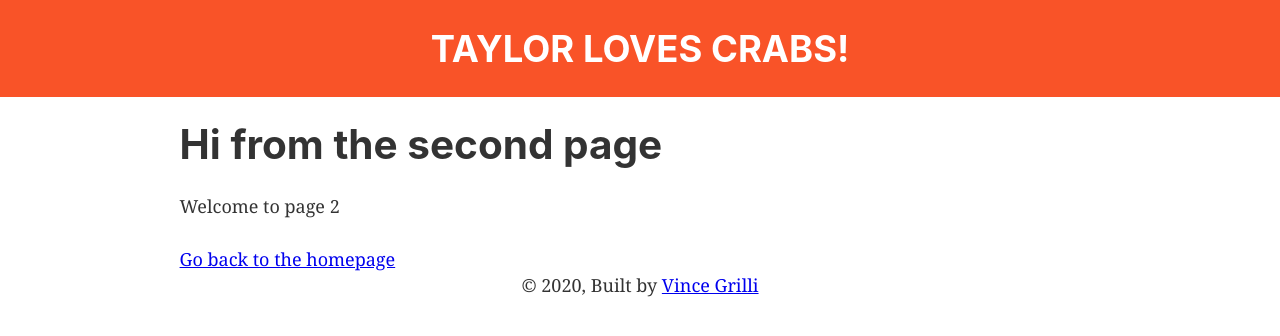
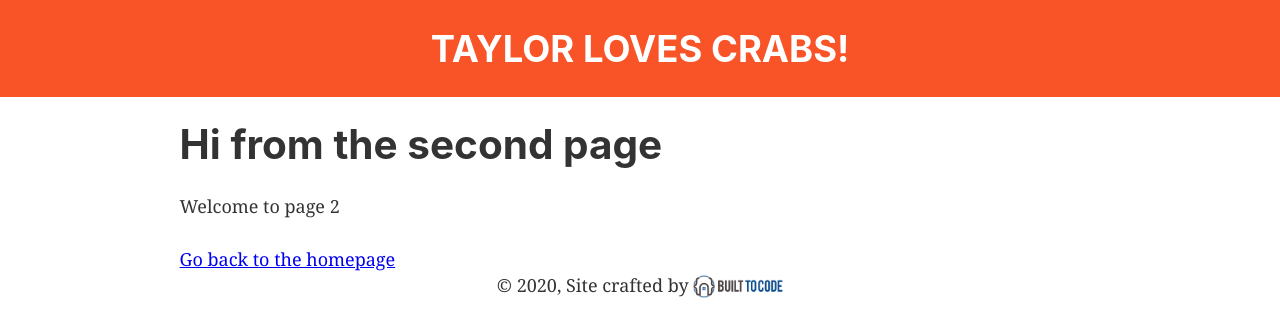
Before and after one commit to VinceGrilli/taylor-keon, a Gatsby site: page /page-2 in a window 1280 px wide. Built offline with nearby package versions, Linux system fonts and the light colour scheme; Gatsby itself is replaced by a stand-in of ours.

Commit message:
add built to code logo

```diff
--- a/src/components/layout.js
+++ b/src/components/layout.js
@@ -1,7 +1,7 @@
 import React from "react"
 import PropTypes from "prop-types"
 import { useStaticQuery, graphql } from "gatsby"
-
+import logo from "../images/logo.png"
 import Header from "./header"
 import "./layout.css"
 
@@ -32,9 +32,18 @@ const Layout = ({ children }) => {
             textAlign: "center",
           }}
         >
-          © {new Date().getFullYear()}, Built by
+          © {new Date().getFullYear()}, Site crafted by
           {` `}
-          <a href="https://www.vincegrilli.dev">Vince Grilli</a>
+          <a href="https://www.builttocode.dev">
+            <img
+              style={{
+                marginBottom: `-0.35rem`,
+                maxWidth: `5rem`,
+              }}
+              src={logo}
+              alt="Built to Code"
+            />
+          </a>
         </footer>
       </div>
     </>
```
Also changed, not shown: src/images/gatsby-astronaut.png (deleted), src/images/gatsby-icon.png (deleted), src/images/logo.png (added).
